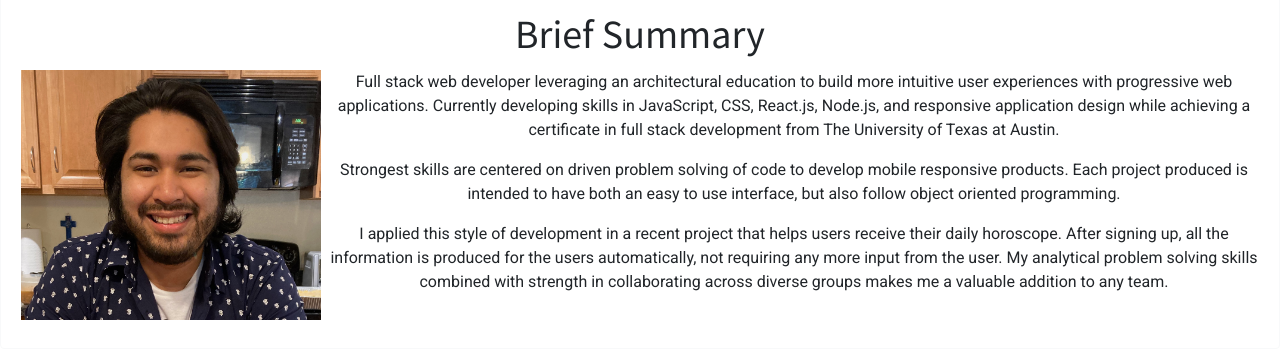
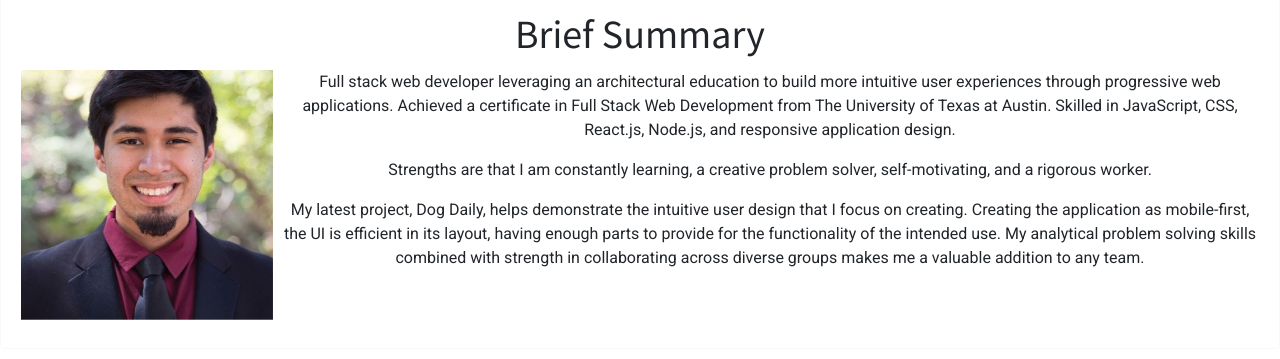
Before and after one commit to omata48/omata48, a React (Create React App) app in the folder client/: page / in a window 1280 px wide. Shown: the part 415-774 px from the top of the page. Built offline with nearby package versions, Linux system fonts and the light colour scheme; no server answers; a web font is replaced by a local one.

Commit message:
changed profile

```diff
--- a/client/src/pages/Home.js
+++ b/client/src/pages/Home.js
@@ -1,5 +1,5 @@
 import React from 'react';
-import Headshot from '../utils/images/Headshot.jpg'
+import Headshot from '../utils/images/headshot.png'
 import image from "../utils/images/japan.jpg"
 
 function Home(){
@@ -11,10 +11,10 @@ function Home(){
             <div className="card border-light">
                 <div className="card-body">
                     <h1 className="card-title">Brief Summary</h1>
-                    <img className="float-left mr-2 mb-2" src={Headshot} style={{width:"18.75rem",height: "15.625rem"}} alt="Omar" />
-                    <p className="card-text">Full stack web developer leveraging an architectural education to build more intuitive user experiences with progressive web applications. Currently developing skills in JavaScript, CSS, React.js, Node.js, and responsive application design while achieving a certificate in full stack development from The University of Texas at Austin.</p>
-                    <p className="card-text">Strongest skills are centered on driven problem solving of code to develop mobile responsive products. Each project produced is intended to have both an easy to use interface, but also follow object oriented programming.</p>
-                    <p className="card-text">I applied this style of development in a recent project that helps users receive their daily horoscope. After signing up, all the information is produced for the users automatically, not requiring any more input from the user. My analytical problem solving skills combined with strength in collaborating across diverse groups makes me a valuable addition to any team.</p>
+                    <img className="float-left mr-2 mb-2" src={Headshot} style={{width:"15.75rem",height: "15.625rem"}} alt="Omar" />
+                    <p className="card-text">Full stack web developer leveraging an architectural education to build more intuitive user experiences through progressive web applications. Achieved a certificate in Full Stack Web Development from The University of Texas at Austin. Skilled in JavaScript, CSS, React.js, Node.js, and responsive application design.</p>
+                    <p className="card-text">Strengths are that I am constantly learning, a creative problem solver, self-motivating, and a rigorous worker.</p>
+                    <p className="card-text">My latest project, Dog Daily, helps demonstrate the intuitive user design that I focus on creating. Creating the application as mobile-first, the UI is efficient in its layout, having enough parts to provide for the functionality of the intended use. My analytical problem solving skills combined with strength in collaborating across diverse groups makes me a valuable addition to any team.</p>
                 </div>
             </div>
         </section>
```
Also changed, not shown: client/src/utils/images/headshot.png (added).
